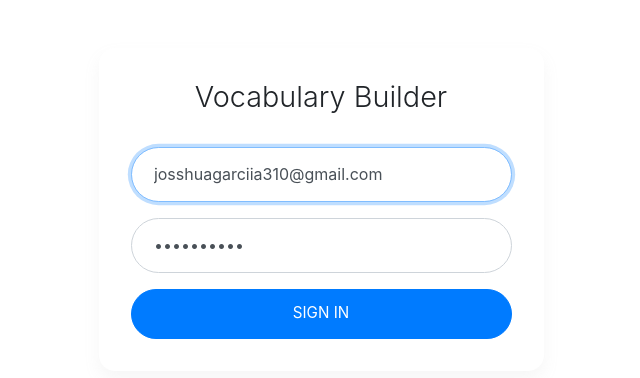
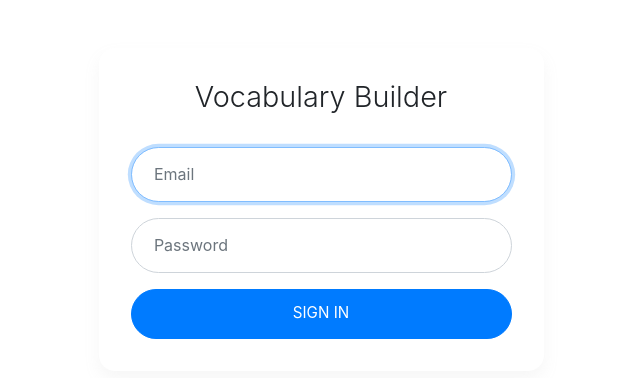
Before and after one commit to JoshuaR503/Vocabulary-Builder-Dashboard-V2, a Vue app: page /login in a window 1280 px wide. Shown: the top 378 px of the page, without its empty margins (319-959 px from the left). Built offline with nearby package versions, Linux system fonts and the light colour scheme.

Commit message:
Removed credentials from login

```diff
--- a/src/components/auth/Login.vue
+++ b/src/components/auth/Login.vue
@@ -45,8 +45,8 @@ export default {
     }
   },
   data: () => ({
-    email: 'josshuagarciia310@gmail.com',
-    password: 'Alichai510'
+    email: '',
+    password: ''
   }),
 }
 </script>
```
